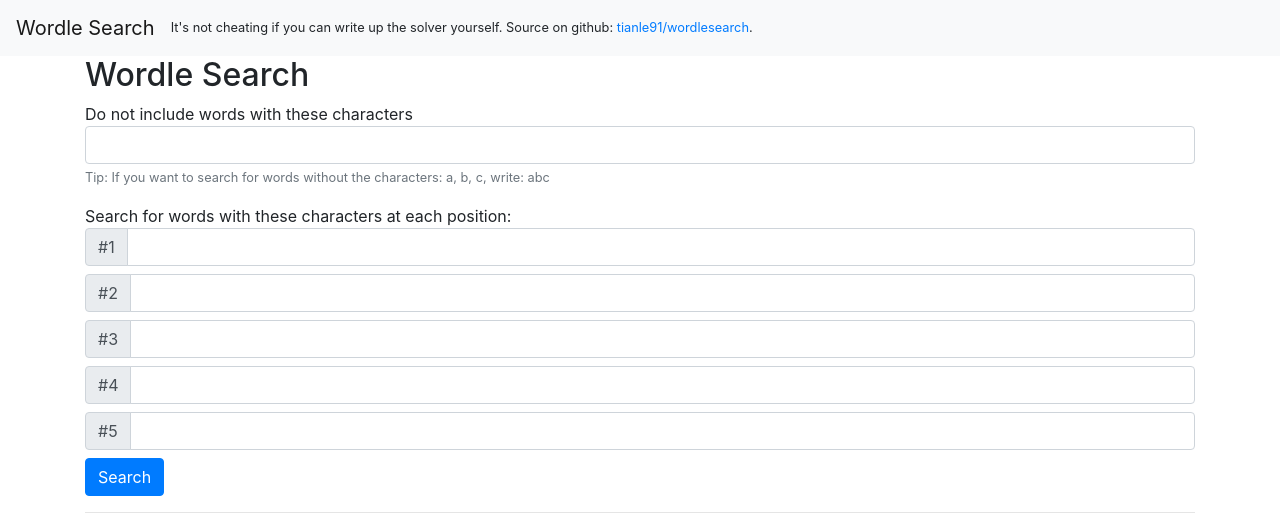
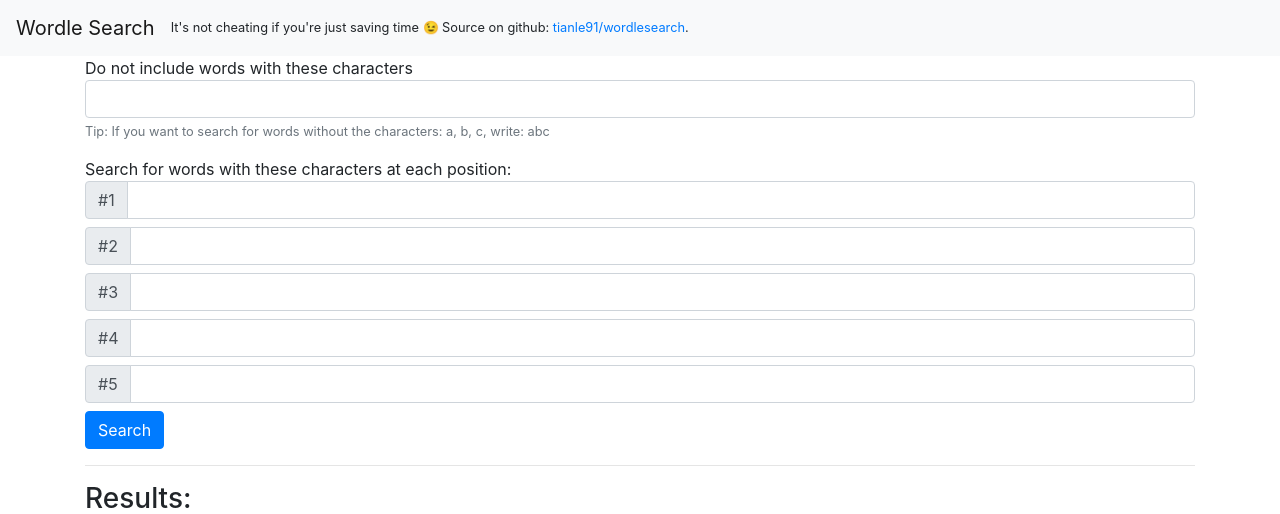
Before and after one commit to tianle91/wordlesearch, a Flask app: page / in a window 1280 px wide. Shown: the top 514 px of the page. Run offline with Flask 2, Linux system fonts and the light colour scheme; parts of the project's set-up code (start-up, migrations or seed data) failed here and were passed over; some libraries are stand-ins or nearby versions.

Commit message:
change some wordings

```diff
--- a/templates/base.html
+++ b/templates/base.html
@@ -15,7 +15,7 @@
 <nav class="navbar navbar-expand-md navbar-light bg-light">
     <a class="navbar-brand" href="{{ url_for('index') }}">Wordle Search</a>
     <small>
-        It's not cheating if you can write up the solver yourself.
+        It's not cheating if you're just saving time 😉
         Source on github: <a href="https://github.com/tianle91/wordlesearch">tianle91/wordlesearch</a>.
     </small>
 </nav>
--- a/templates/index.html
+++ b/templates/index.html
@@ -1,8 +1,6 @@
 {% extends 'base.html' %}
 
 {% block content %}
-<h2>{% block title %}Wordle Search{% endblock %}</h2>
-
 <form class="form" method="post">
 
     <div class="form-group">
```
